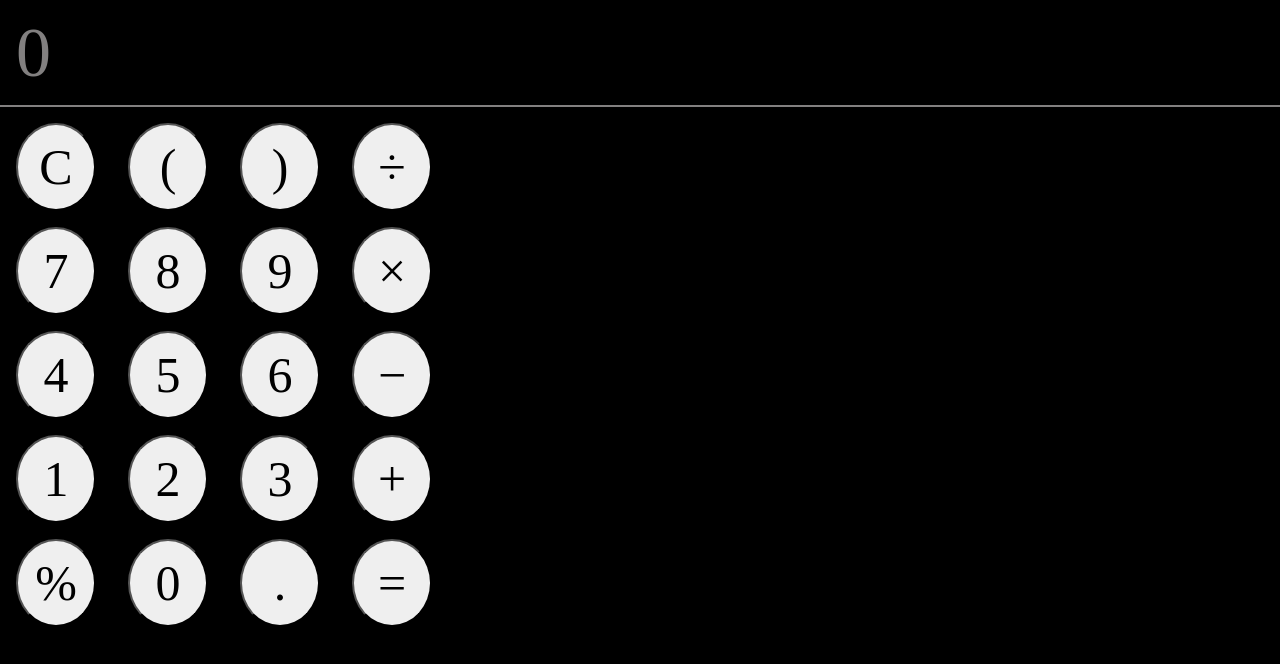
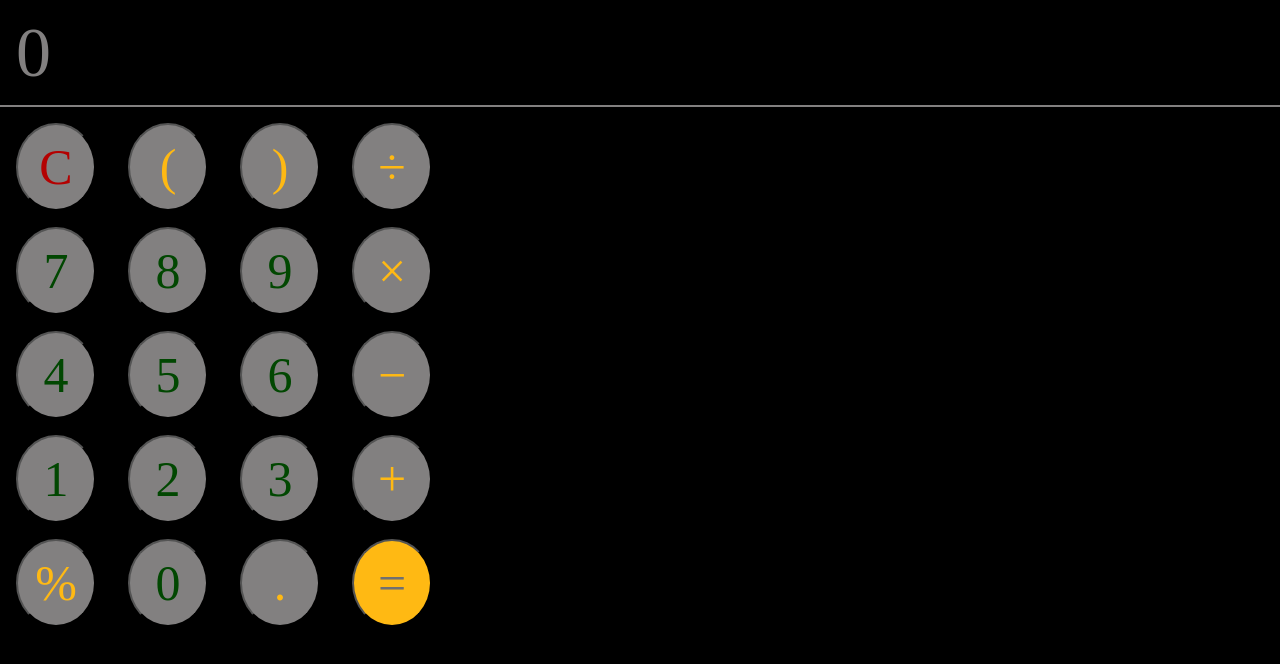
Before and after one commit to Reny8/Calculator-App, a React (Create React App) app: page / in a window 1280 px wide. Shown: the top 664 px of the page. Built offline with nearby package versions, Linux system fonts and the light colour scheme.

Commit message:
Added button css styles

```diff
--- a/src/App.css
+++ b/src/App.css
@@ -11,7 +11,7 @@ div.app input {
   background-color: transparent;
   border: none;
   color: rgb(130, 128, 128);
-  padding-left:1rem;
+  padding-left: 1rem;
 }
 div.app hr {
   border-top: 2px solid rgb(130, 128, 128);
@@ -31,6 +31,15 @@ div.buttons-container div button {
   align-items: center;
   justify-content: center;
   height: 5.5rem;
-  border-radius:100%;
-  font-size:50px
+  border-radius: 100%;
+  font-size: 50px;
+  background-color: rgb(130, 128, 128);
 }
+
+div.buttons-container div button.operators {
+  color: #ffb913;
+}
+
+div.buttons-container div button.numbers {
+  color: rgb(1, 71, 1);
+}
--- a/src/components/Buttons.jsx
+++ b/src/components/Buttons.jsx
@@ -1,5 +1,5 @@
 import React, { useState } from "react";
-import "../App.css"
+import "../App.css";
 const Buttons = (props) => {
   function HandleClick(value) {
     if (value === "C") {
@@ -33,34 +33,77 @@ const Buttons = (props) => {
   return (
     <div className="buttons-container">
       <div>
-        <button onClick={() => HandleClick("C")}>C</button>
-        <button onClick={() => HandleClick(" ( ")}>(</button>
-        <button onClick={() => HandleClick(" ) ")}>)</button>
-        <button onClick={() => HandleClick(" / ")}>&divide;</button>
+        <button style={{ color: "#B40101" }} onClick={() => HandleClick("C")}>
+          C
+        </button>
+        <button className="operators" onClick={() => HandleClick(" ( ")}>
+          (
+        </button>
+        <button className="operators" onClick={() => HandleClick(" ) ")}>
+          )
+        </button>
+        <button className="operators" onClick={() => HandleClick(" / ")}>
+          &divide;
+        </button>
       </div>
       <div>
-        <button onClick={() => HandleClick(7)}>7</button>
-        <button onClick={() => HandleClick(8)}>8</button>
-        <button onClick={() => HandleClick(9)}>9</button>
-        <button onClick={() => HandleClick(" * ")}>&times;</button>
+        <button className="numbers" onClick={() => HandleClick(7)}>
+          7
+        </button>
+        <button className="numbers" onClick={() => HandleClick(8)}>
+          8
+        </button>
+        <button className="numbers" onClick={() => HandleClick(9)}>
+          9
+        </button>
+        <button className="operators" onClick={() => HandleClick(" * ")}>
+          &times;
+        </button>
       </div>
       <div>
-        <button onClick={() => HandleClick(4)}>4</button>
-        <button onClick={() => HandleClick(5)}>5</button>
-        <button onClick={() => HandleClick(6)}>6</button>
-        <button onClick={() => HandleClick(" - ")}>&minus;</button>
+        <button className="numbers" onClick={() => HandleClick(4)}>
+          4
+        </button>
+        <button className="numbers" onClick={() => HandleClick(5)}>
+          5
+        </button>
+        <button className="numbers" onClick={() => HandleClick(6)}>
+          6
+        </button>
+        <button className="operators" onClick={() => HandleClick(" - ")}>
+          &minus;
+        </button>
       </div>
       <div>
-        <button onClick={() => HandleClick(1)}>1</button>
-        <button onClick={() => HandleClick(2)}>2</button>
-        <button onClick={() => HandleClick(3)}>3</button>
-        <button onClick={() => HandleClick(" + ")}>+</button>
+        <button className="numbers" onClick={() => HandleClick(1)}>
+          1
+        </button>
+        <button className="numbers" onClick={() => HandleClick(2)}>
+          2
+        </button>
+        <button className="numbers" onClick={() => HandleClick(3)}>
+          3
+        </button>
+        <button className="operators" onClick={() => HandleClick(" + ")}>
+          +
+        </button>
       </div>
       <div>
-        <button onClick={() => convertToPercent()}>%</button>
-        <button onClick={() => HandleClick(0)}>0</button>
-        <button onClick={() => HandleClick(".")}>.</button>
-        <button onClick={() => solveProblem()}>=</button>
+        <button className="operators" onClick={() => convertToPercent()}>
+          %
+        </button>
+        <button className="numbers" onClick={() => HandleClick(0)}>
+          0
+        </button>
+        <button className="operators" onClick={() => HandleClick(".")}>
+          .
+        </button>
+        <button
+          style={{ backgroundColor: "#FFB913", color: "#707070" }}
+          onClick={() => solveProblem()}
+        >
+          =
+        </button>
       </div>
     </div>
   );
```
